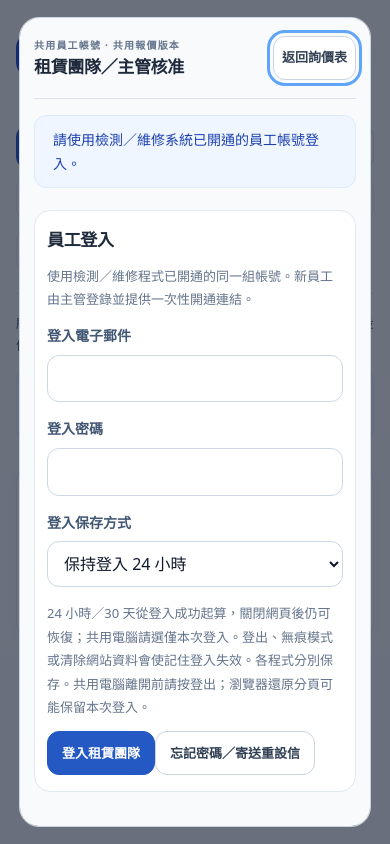
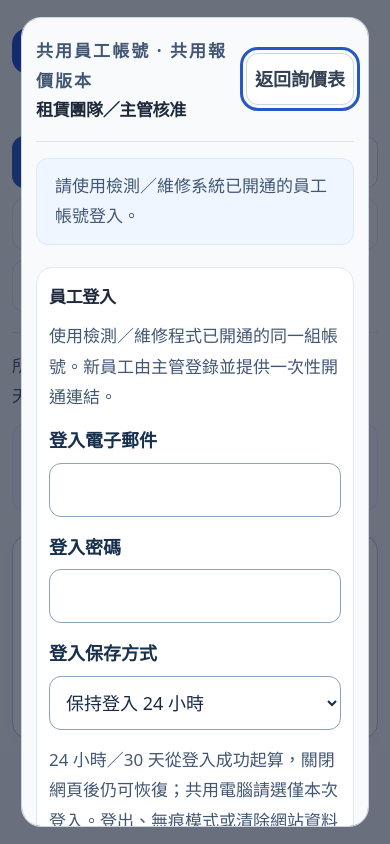
Before and after one commit to JohnnyYang0726/equipment-rental-calculator, a React (Vite) app: page / in a window 390 px wide. Built offline with nearby package versions, Linux system fonts and the light colour scheme.

Commit message:
ui: improve rental quote readability and mobile layout

```diff
--- a/index.html
+++ b/index.html
@@ -7,7 +7,7 @@
       name="description"
       content="永捷內部租賃電話詢價與多品項報價工具，整合設備、軟體、網路工程及收送。"
     />
-    <title>永捷租賃詢價與多品項報價 v1.5.1</title>
+    <title>永捷租賃詢價與多品項報價 v1.6.0</title>
   </head>
   <body>
     <div id="root"></div>
--- a/package.json
+++ b/package.json
@@ -1,7 +1,7 @@
 {
   "name": "yongjie-rental-quotation",
   "private": true,
-  "version": "1.5.1",
+  "version": "1.6.0",
   "type": "module",
   "scripts": {
     "dev": "vite --port=3000 --host=0.0.0.0",
--- a/src/App.tsx
+++ b/src/App.tsx
@@ -281,7 +281,7 @@ export default function App() {
           <div>
             <p className="eyebrow">永捷系統科技 · 內部報價工具</p>
             <h1>
-              租賃詢價與多品項報價 <span>v1.5.1</span>
+              租賃詢價與多品項報價 <span>v1.6.0</span>
             </h1>
             <p>先問需求，再逐項估價；特殊服務保留人工確認。</p>
           </div>
--- a/src/index.css
+++ b/src/index.css
@@ -969,3 +969,52 @@ button:disabled {
  .summary-panel {max-height:calc(100dvh - 40px);overflow-y:auto;overflow-x:hidden;scrollbar-gutter:stable;}
  .summary-panel .customer-preview pre {max-height:none;overflow:visible;}
 }
+
+/* Comfortable quotation entry: screen only; quoted prices and print layouts are unchanged. */
+@media screen {
+ body {font-family:"Microsoft JhengHei","PingFang TC",system-ui,sans-serif;font-size:18px;line-height:1.8;color:#17304d;}
+ button,input,select,textarea {font-family:inherit;}
+ button {font-size:18px!important;min-height:52px;line-height:1.6!important;white-space:normal;}
+ input:not([type=checkbox]):not([type=radio]):not([type=file]),select,textarea {font-size:18px!important;min-height:54px;line-height:1.7;border-color:#8da2bc!important;background-color:#fff;color:#172b47;}
+ input::placeholder,textarea::placeholder {color:#52657c;opacity:1;}
+ input[type=checkbox],input[type=radio] {width:24px;height:24px;flex-shrink:0;accent-color:#174eaf;}
+ label {font-size:18px!important;line-height:1.75!important;}
+ button:focus-visible,a:focus-visible,input:focus-visible,select:focus-visible,textarea:focus-visible,summary:focus-visible {outline:3px solid #2459c4;outline-offset:3px;}
+ .customer-preview summary {font-size:20px!important;min-height:52px;}
+ .customer-preview pre {font-size:18px!important;line-height:1.9;overflow-wrap:anywhere;}
+ .customer-preview p {font-size:17px!important;color:#425773;}
+}
+@media screen and (max-width:600px) {
+ button {min-height:52px;}
+ input,textarea,select {max-width:100%;}
+ .customer-preview {padding:16px;}
+ .customer-preview pre {padding:12px!important;font-size:18px!important;max-height:none!important;}
+}
+
+@media screen {
+ .field>span {font-size:18px;color:#17304d;font-weight:700;}
+ .helper,.eyebrow,.policy,.notice,.checklist,.summary-meta,.line p {font-size:17px;line-height:1.8;color:#425773;}
+ .check {font-size:18px;line-height:1.8;}
+ .card h2,.section-title h2 {font-size:24px;}
+ .summary-panel pre {font-size:18px!important;line-height:1.9;}
+ .summary-panel .customer-preview summary {font-size:20px;}
+ .summary-panel .customer-preview pre {font-size:18px;}
+ .summary-money strong {font-size:44px;}
+ .card,.line {border-color:#b8c9dd;}
+ .line-editor .toolbar {flex-wrap:wrap;}
+ .form-grid>* {min-width:0;}
+ .team-dialog {font-size:18px;}
+}
+@media screen and (max-width:1100px) {
+ .workspace {grid-template-columns:1fr;}
+ .summary-panel {position:static;max-height:none;overflow:visible;}
+}
+@media screen and (max-width:600px) {
+ .form-grid {grid-template-columns:1fr!important;}
+ .app-shell {padding:12px;}
+ .card {padding:18px;}
+ .toolbar {flex-wrap:wrap;gap:10px;}
+ .toolbar button {flex:1 1 100%;}
+ .line-heading {flex-wrap:wrap;}
+ .summary-money strong {font-size:38px;}
+}
```
